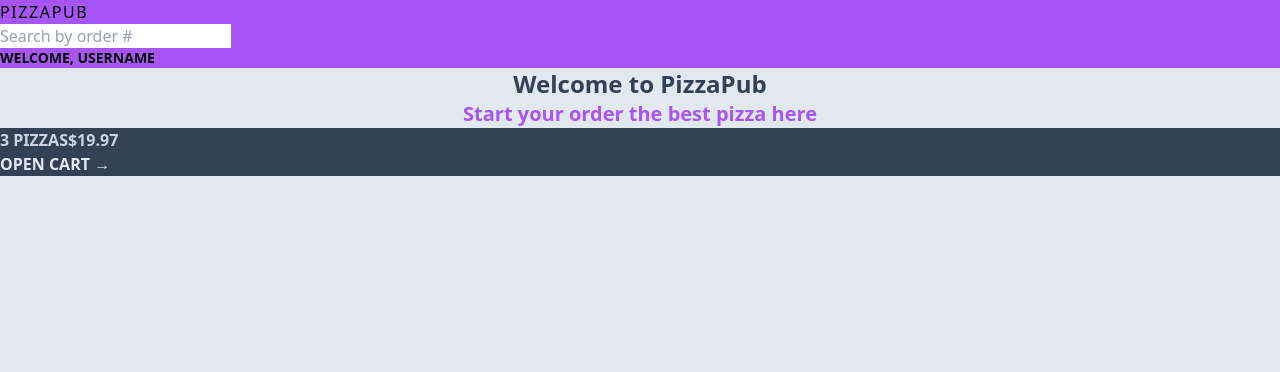
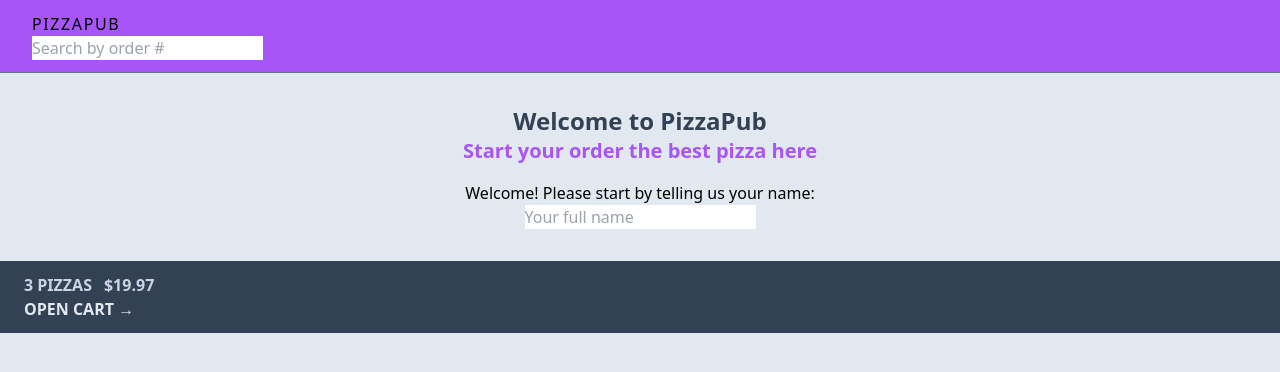
Before and after one commit to bakNa2t/pizzapub, a React (Vite) app: page / in a window 1280 px wide. Shown: the top 372 px of the page. Built offline with nearby package versions, Linux system fonts and the light colour scheme.

Commit message:
Update styles for UserName, Header, MainPage, CartFooterOverview

```diff
--- a/src/base-blocks/cart/CartFooterOverview.jsx
+++ b/src/base-blocks/cart/CartFooterOverview.jsx
@@ -2,8 +2,8 @@ import { Link } from "react-router-dom";
 
 function CartFooterOverview() {
   return (
-    <div className="bg-slate-700 font-semibold uppercase text-slate-200">
-      <p className="text-slate-300">
+    <div className="bg-slate-700 px-6 py-3 font-semibold uppercase text-slate-200">
+      <p className="space-x-3 text-slate-300">
         <span>3 pizzas</span>
         <span>$19.97</span>
       </p>
--- a/src/base-blocks/user/UserName.jsx
+++ b/src/base-blocks/user/UserName.jsx
@@ -1,5 +1,5 @@
 function UserName() {
-  return <div className="text-sm font-semibold">Welcome, USERNAME</div>;
+  return <div className="hidden text-sm font-semibold">Welcome, USERNAME</div>;
 }
 
 export default UserName;
--- a/src/ui-blocks/Header.jsx
+++ b/src/ui-blocks/Header.jsx
@@ -5,7 +5,7 @@ import UserName from "../base-blocks/user/UserName";
 
 function Header() {
   return (
-    <header className="bg-purple-500 uppercase">
+    <header className="border-b border-slate-500 bg-purple-500 px-8 py-3 uppercase">
       <Link to="/" className="tracking-widest">
         PizzaPub
       </Link>
--- a/src/ui-blocks/MainPage.jsx
+++ b/src/ui-blocks/MainPage.jsx
@@ -1,12 +1,15 @@
+import UserCreating from "../base-blocks/user/UserCreating";
+
 function MainPage() {
   return (
-    <div>
-      <h1 className="text-center text-2xl font-semibold text-slate-700">
+    <div className="my-8 text-center">
+      <h1 className=" text-center text-2xl font-semibold text-slate-700">
         Welcome to PizzaPub
       </h1>
-      <p className="text-center text-xl font-semibold text-purple-500">
+      <p className="mb-4 text-center text-xl font-semibold text-purple-500">
         Start your order the best pizza here
       </p>
+      <UserCreating />
     </div>
   );
 }
```
